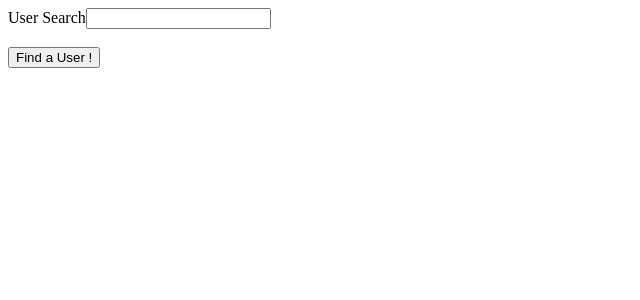
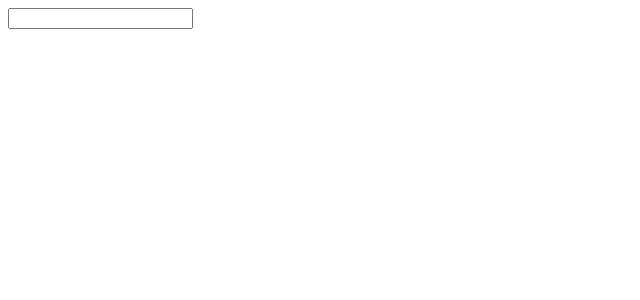
Before and after one commit to sardorkhayitmuradov/rts-app, a React (Create React App) app in the folder rts/: page / in a window 1280 px wide. Shown: the top 300 px of the page, without its empty margins (0-640 px from the left). Built offline with nearby package versions, Linux system fonts and the light colour scheme.

Commit message:
Typing Standalone Event handler and Type inference

```diff
--- /dev/null
+++ b/rts/src/events/EventComponent.tsx
@@ -0,0 +1,14 @@
+const EventComponent: React.FC = () => {
+    const onChange = (event: React.ChangeEvent<HTMLInputElement>) => {
+        console.log(event.target.value);
+    }
+    return (
+        <div>
+            <input onChange={onChange}  />
+        </div>
+    )
+}
+
+export default EventComponent;
+
+//React.ChangeEvent<HTMLInputElement> ==> Typescript has Type inference to check it out what type of value it has
--- a/rts/src/index.tsx
+++ b/rts/src/index.tsx
@@ -1,14 +1,12 @@
 import ReactDOM  from "react-dom/client";
-import UserSearch from "./state/UserSearch";
-// import GuestList from "./state/GuestList";
+import EventComponent from "./events/EventComponent";
 
 const element = document.getElementById('root');
 const root = ReactDOM.createRoot(element!)
 
 const App = () => {
     return <div>
-        {/* <GuestList /> */}
-        <UserSearch />
+        <EventComponent/>
     </div>
 }
 
```
